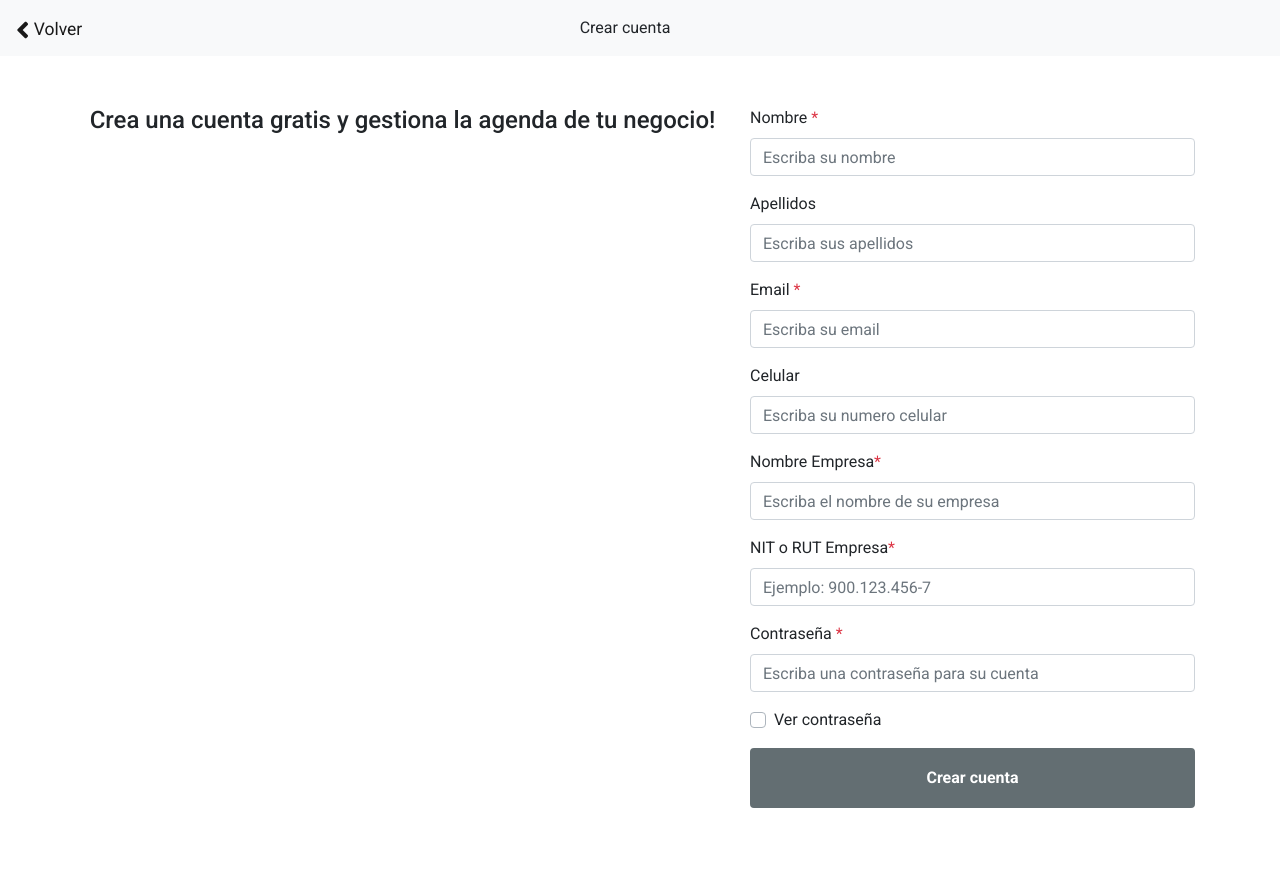
After one commit to bcarlu/agenda-citas, a PHP site: the page made by registro_cuenta.php in a window 1280 px wide. The commit adds this page. Run offline with PHP 8.4, Linux system fonts and the light colour scheme.

Commit message:
Se agregan funciones y formulario para crear cuenta, se ajusta la funcion de crear usuario para asociar rol y cuenta.

```diff
--- a/index.php
+++ b/index.php
@@ -11,7 +11,7 @@
                 Bienvenido a Calendario
             </div>
             <div class="col-sm-12 text-center">
-                <p>Agenda tus citas de una forma facil y rapida con nuestra aplicacion.</p>
+                <p>Agenda las citas de tu empresa de una forma facil y rapida.</p>
             </div>
 
         </div>
@@ -19,7 +19,7 @@
         <div class="row">
             <div class="col-sm-12 col-md-6 mb-2">
                 <p class="pt-3 text-center text-muted">Eres nuevo?</p>
-                <a href="registro.php" type="button" class="btn btn-block bt-crear-cuenta">Crear una cuenta</a>
+                <a href="registro_cuenta.php" type="button" class="btn btn-block bt-crear-cuenta">Crear una cuenta</a>
             </div>
 
             <div class="col-sm-12 col-md-6">
--- /dev/null
+++ b/registro_cuenta.php
@@ -0,0 +1,90 @@
+<?php $titulo = "Crear cuenta";?>
+<?php include_once'head.php';?>
+<body>
+
+    <?php include_once'navloginreg.php';?>
+
+    <div class="container">
+        <div class="row justify-content-md-center" style="padding:50px 0px;">
+            <div class="col-12 col-md-7 text-center mb-4">
+                <h2 class="h4">Crea una cuenta gratis y gestiona la agenda de tu negocio!</h2>
+            </div>
+            <div class="col-12 col-md-5">
+                <?php
+                // Alerta de error
+                if (isset($_GET['error'])) { // Valida si se recibe la variable
+                    if ($_GET['error'] == "faltan_campos_obligatorios") { // Error 1
+                ?>
+                <div class="alert alert-danger alert-dismissible fade show" role="alert">
+                    <strong>Faltan campos obligatorios!</strong> Por favor llena todos los campos.
+                    <button type="button" class="close" data-dismiss="alert" aria-label="Close">
+                        <span aria-hidden="true">&times;</span>
+                    </button>
+                </div>
+                <?php
+                    }
+                    if ($_GET['error'] == "email_ya_registrado") { // Error 2
+                ?>
+                <div class="alert alert-danger alert-dismissible fade show" role="alert">
+                    <strong>Email ya registrado!</strong> Inicia sesion o intenta con otro correo.
+                    <button type="button" class="close" data-dismiss="alert" aria-label="Close">
+                        <span aria-hidden="true">&times;</span>
+                    </button>
+                </div>
+                <?php
+                    } // Cierre if error 2
+                    if ($_GET['error'] == "error_al_crear_usuario" || $_GET['error'] == "error_al_crear_cuenta" || $_GET['error'] == "error_interno") { // Error 3
+                ?>
+                <div class="alert alert-danger alert-dismissible fade show" role="alert">
+                    <strong>Error al crear cuenta!</strong> Por favor intentalo de nuevo.
+                    <button type="button" class="close" data-dismiss="alert" aria-label="Close">
+                        <span aria-hidden="true">&times;</span>
+                    </button>
+                </div>
+                <?php
+                    } // Cierre if error 3
+                } //Cierre if de control isset
+                ?>
+                <form id="form-crear-cuenta" action="php/validaregistro_cuenta.php" method="post">
+                    <div class="form-group">
+                        <label for="nombre-usu-cuenta">Nombre <span class="text-danger">*</span></label>
+                        <input type="text" class="form-control campo-input" id="nombre-usu-cuenta" name="nombre-usu-cuenta" aria-describedby="nombreAyuda" placeholder="Escriba su nombre" required>
+                    </div>
+                    <div class="form-group">
+                        <label for="apellidos-usu-cuenta">Apellidos</label>
+                        <input type="text" class="form-control campo-input" id="apellidos-usu-cuenta" name="apellidos-usu-cuenta" aria-describedby="apellidosAyuda" placeholder="Escriba sus apellidos">
+                    </div>
+                    <div class="form-group">
+                        <label for="email-usu-cuenta">Email <span class="text-danger">*</span></label>
+                        <input type="email" class="form-control campo-input" id="email-usu-cuenta" name="email-usu-cuenta" aria-describedby="emailAyuda" placeholder="Escriba su email" required>
+                    </div>
+                    <div class="form-group">
+                        <label for="celular-usu-cuenta">Celular</label>
+                        <input type="tel" class="form-control campo-input" id="celular-usu-cuenta" name="celular-usu-cuenta" aria-describedby="celularAyuda" placeholder="Escriba su numero celular" pattern="[0-9]{10}">
+                    </div>
+                    <div class="form-group">
+                        <label for="nombre-emp-cuenta">Nombre Empresa<span class="text-danger">*</span></label>
+                        <input type="text" class="form-control campo-input" id="nombre-emp-cuenta" name="nombre-emp-cuenta" aria-describedby="nombreAyuda" placeholder="Escriba el nombre de su empresa" required>
+                    </div>
+                    <div class="form-group">
+                        <label for="nit-emp-cuenta">NIT o RUT Empresa<span class="text-danger">*</span></label>
+                        <input type="text" class="form-control campo-input" id="nit-emp-cuenta" name="nit-emp-cuenta" aria-describedby="nombreAyuda" placeholder="Ejemplo: 900.123.456-7" required>
+                    </div>
+                    <div class="form-group">
+                        <label for="password-usu-cuenta">Contraseña <span class="text-danger">*</span></label>
+                        <input type="password" class="form-control campo-input" id="password-usu-cuenta" name="password-usu-cuenta" placeholder="Escriba una contraseña para su cuenta" required data-tipoInput="password">
+                    </div>
+                    <div class="custom-control custom-checkbox mb-3">
+                        <input type="checkbox" class="custom-control-input" id="customCheck1" onclick="mostrarContrasena()">
+                        <label class="custom-control-label" for="customCheck1">Ver contraseña</label>
+                    </div>
+                    <div class="form-group">
+                        <button type="submit" class="btn btn-block bt-crear-cuenta">Crear cuenta</button>
+                    </div>
+                </form>
+            </div>
+
+        </div>
+    </div>
+</body>
+</html>
```
Also changed, not shown: php/funciones.php (+48 -0 lines), php/validaregistro_cuenta.php (added, +73 -0 lines).
